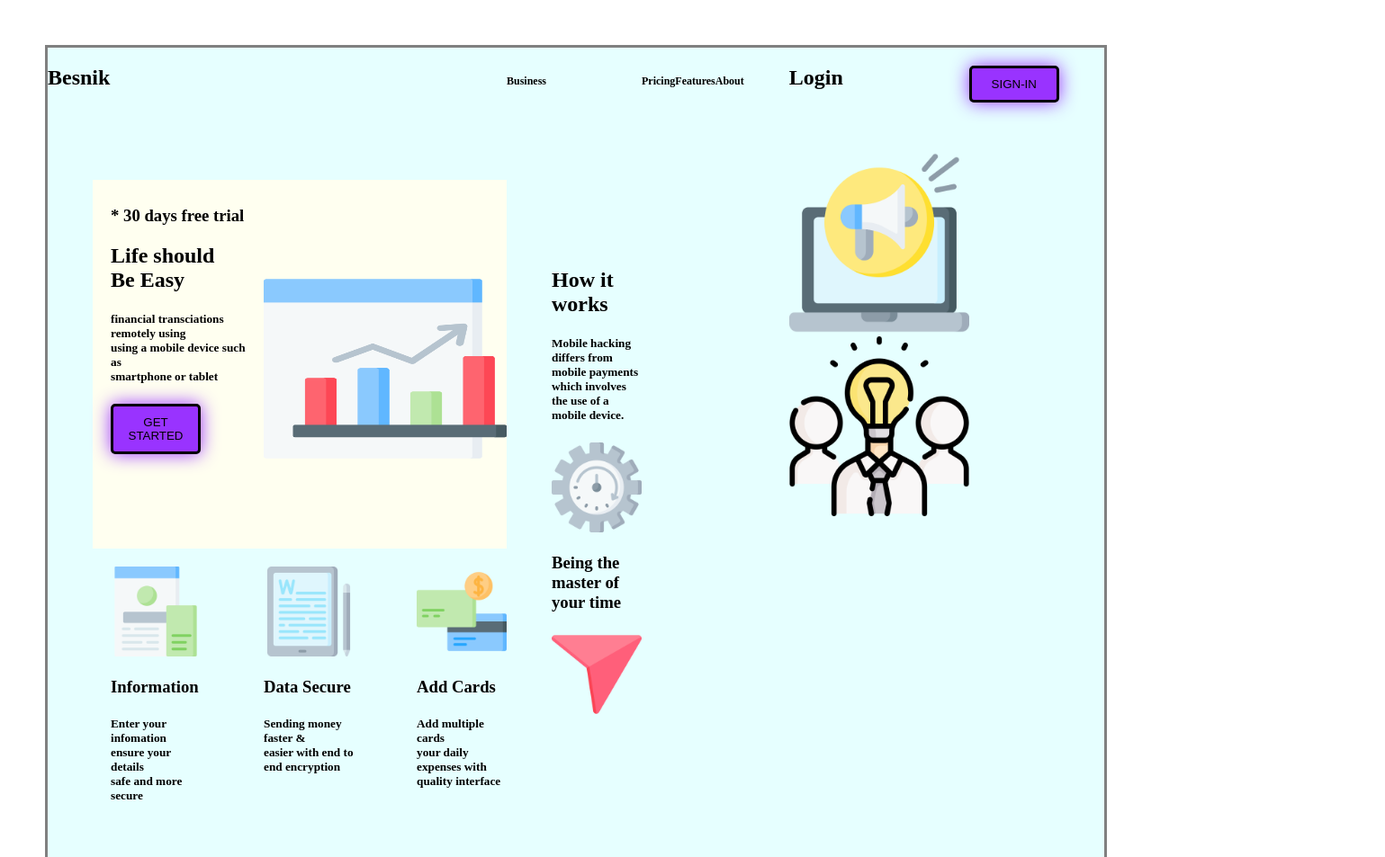
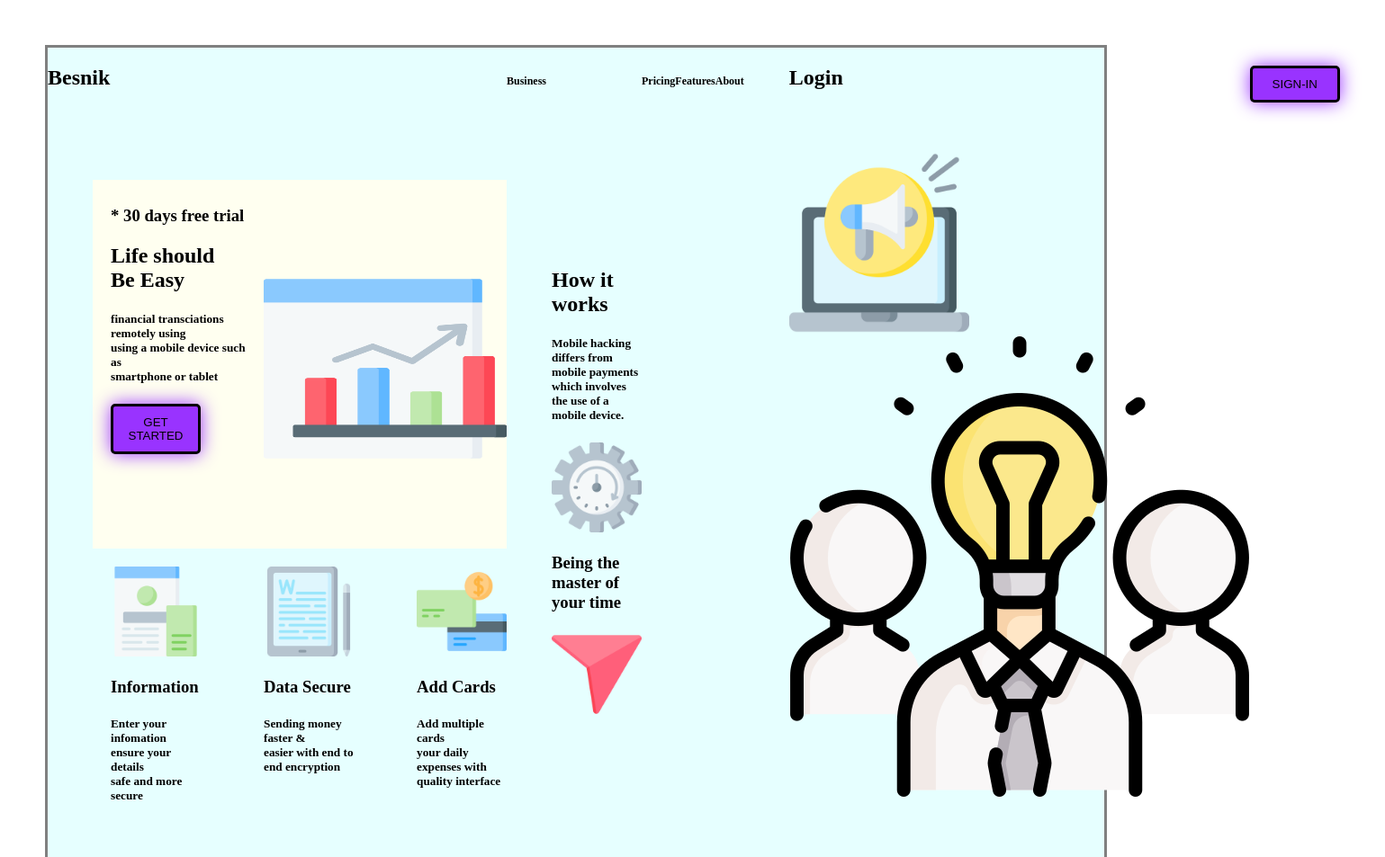
Before and after one commit to Hirasoh/simple-designview, a plain HTML site: page index.html in a window 1280 px wide. Shown: the top 953 px of the page at 90% size, 1539 px wide, since content can reach past the window. Drawn offline with Linux system fonts and the light colour scheme.

Commit message:
feature added

```diff
--- a/css/main.css
+++ b/css/main.css
@@ -108,12 +108,6 @@ body{
     width: 100px;
 }
 
-
-
-.ig img {
-    width: 200px;
-    height: 200px;
-}
 
 
 
```
